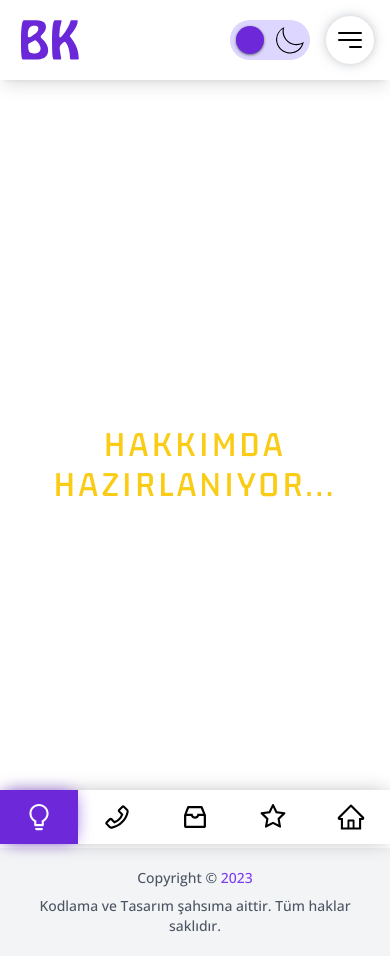
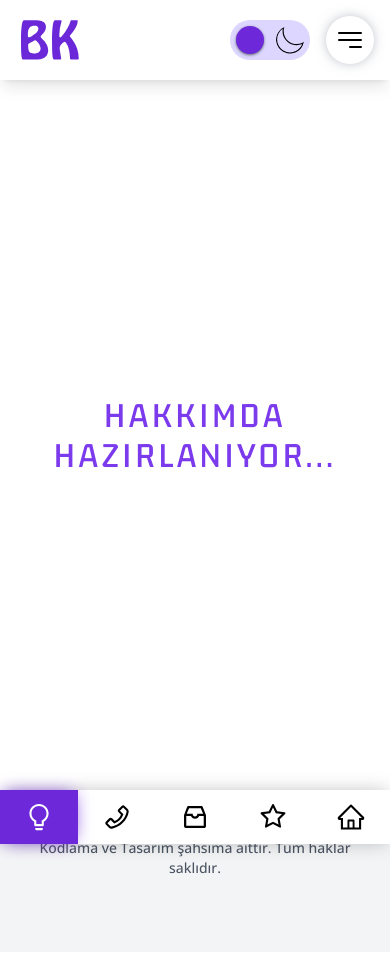
Before and after one commit to BatuhanKeskinsoy/cvreact, a React (Create React App) app: page /hakkimda in a window 390 px wide. Built offline with nearby package versions, Linux system fonts and the light colour scheme.

Commit message:
PagesEdit

```diff
--- a/src/components/inc/Footer.js
+++ b/src/components/inc/Footer.js
@@ -9,7 +9,7 @@ import { Link } from 'react-router-dom';
 
 function Footer() {
   return (
-    <footer className='dark:bg-customSecondary-900 bg-gray-100 md:pb-0 sm:pb-[54px]'>
+    <footer className='dark:bg-customSecondary-900 bg-gray-100 md:pb-0 pb-[54px]'>
       <div className="container px-4 mx-auto lg:flex-row flex-col py-6 md:flex hidden">
         <div className='flex-1 px-2 md:mb-0 mb-4'>
           <Link to="/" className='mb-4 block'>
--- a/src/pages/about/About.js
+++ b/src/pages/about/About.js
@@ -2,9 +2,9 @@ import React from 'react'
 
 function About() {
   return (
-    <div className='container mx-auto w-100 shadow-lg px-4 md:px-0 md:py-0 min-h-[calc(100vh-76px)]'>
-        <div className="text-center flex flex-col justify-center align-center min-h-[calc(100vh-76px)]">
-            <h1 className='text-4xl text-yellow-400'>HAKKIMDA HAZIRLANIYOR...</h1>
+    <div className='container mx-auto w-100 px-4 md:px-0 md:py-0 min-h-[calc(100vh-134px)]'>
+        <div className="text-center flex flex-col justify-center align-center md:min-h-[calc(100vh-76px)] min-h-[calc(100vh-134px)]">
+            <h1 className='text-4xl dark:text-yellow-400 text-violet-600'>HAKKIMDA HAZIRLANIYOR...</h1>
         </div>
     </div>
   )
--- a/src/pages/contact/Contact.js
+++ b/src/pages/contact/Contact.js
@@ -2,9 +2,9 @@ import React from 'react'
 
 function Contact() {
   return (
-    <div className='container mx-auto w-100 shadow-lg px-4 md:px-0 md:py-0 min-h-[calc(100vh-76px)]'>
-        <div className="text-center flex flex-col justify-center align-center min-h-[calc(100vh-76px)]">
-            <h1 className='text-4xl text-yellow-400'>İLETİŞİM HAZIRLANIYOR...</h1>
+    <div className='container mx-auto w-100 px-4 md:px-0 md:py-0 min-h-[calc(100vh-134px)]'>
+        <div className="text-center flex flex-col justify-center align-center md:min-h-[calc(100vh-76px)] min-h-[calc(100vh-134px)]">
+            <h1 className='text-4xl dark:text-yellow-400 text-violet-600'>İLETİŞİM HAZIRLANIYOR...</h1>
         </div>
     </div>
   )
--- a/src/pages/experiences/Experiences.js
+++ b/src/pages/experiences/Experiences.js
@@ -2,9 +2,9 @@ import React from 'react'
 
 function Experiences() {
   return (
-    <div className='container mx-auto w-100 shadow-lg px-4 md:px-0 md:py-0 min-h-[calc(100vh-76px)]'>
-        <div className="text-center flex flex-col justify-center align-center min-h-[calc(100vh-76px)]">
-            <h1 className='text-4xl text-yellow-400'>DENEYİMLERİM HAZIRLANIYOR...</h1>
+    <div className='container mx-auto w-100 px-4 md:px-0 md:py-0 min-h-[calc(100vh-134px)]'>
+        <div className="text-center flex flex-col justify-center align-center md:min-h-[calc(100vh-76px)] min-h-[calc(100vh-134px)]">
+            <h1 className='text-4xl dark:text-yellow-400 text-violet-600'>DENEYİMLERİM HAZIRLANIYOR...</h1>
         </div>
     </div>
   )
--- a/src/pages/home/Banner.js
+++ b/src/pages/home/Banner.js
@@ -42,7 +42,7 @@ function Banner() {
             }
           </ul>
           <Link to='/hakkimda' className='flex items-center ml-auto dark:bg-yellow-400 bg-violet-700 dark:hover:bg-yellow-300 hover:bg-violet-600 md:rounded-3xl rounded-md px-6 py-3
-          md:w-fit w-full dark:text-black text-white justify-center transition-all my-4 min-w-fit font-semibold shadow-customMd dark:shadow-yellow-400 shadow-violet-700'>Devamını Oku <AiOutlineRight className='ml-4' /></Link>
+          md:w-fit w-full dark:text-black text-white justify-center transition-all my-4 min-w-fit font-semibold shadow-customMd dark:shadow-yellow-400 shadow-violet-700'>Daha Fazla Bilgi <AiOutlineRight className='ml-4' /></Link>
         </div>
       </div>
     </div>
--- a/src/pages/home/Jobs.js
+++ b/src/pages/home/Jobs.js
@@ -6,10 +6,10 @@ import JobsData from '../../data/JobsData';
 
 function HomeJobs() {
     return (
-        <div className="container mx-auto px-4 mb-8">
+        <div className="container mx-auto mb-8">
             <h2 className='text-3xl dark:text-white text-black font-semibold mb-8 md:text-left text-center'>ÇALIŞMALARIM</h2>
 
-            <Swiper spaceBetween={30} loop={true} pagination={{ clickable: true }} autoplay={{ delay: 3000 }} modules={[Autoplay, Pagination]} className='!pt-4 !pb-16'
+            <Swiper spaceBetween={30} loop={true} pagination={{ clickable: true }} autoplay={{ delay: 3000 }} modules={[Autoplay, Pagination]} className='!pt-4 !pb-16 !px-2'
                 breakpoints={{
                     0: {
                         slidesPerView: 2,
--- a/src/pages/jobs/Jobs.js
+++ b/src/pages/jobs/Jobs.js
@@ -2,9 +2,9 @@ import React from 'react'
 
 function Jobs() {
   return (
-    <div className='container mx-auto w-100 shadow-lg px-4 md:px-0 md:py-0 min-h-[calc(100vh-76px)]'>
-        <div className="text-center flex flex-col justify-center align-center min-h-[calc(100vh-76px)]">
-            <h1 className='text-4xl text-yellow-400'>ÇALIŞMALARIM HAZIRLANIYOR...</h1>
+    <div className='container mx-auto w-100 px-4 md:px-0 md:py-0 min-h-[calc(100vh-134px)]'>
+        <div className="text-center flex flex-col justify-center align-center md:min-h-[calc(100vh-76px)] min-h-[calc(100vh-134px)]">
+            <h1 className='text-4xl dark:text-yellow-400 text-violet-600'>ÇALIŞMALARIM HAZIRLANIYOR...</h1>
         </div>
     </div>
   )
```
